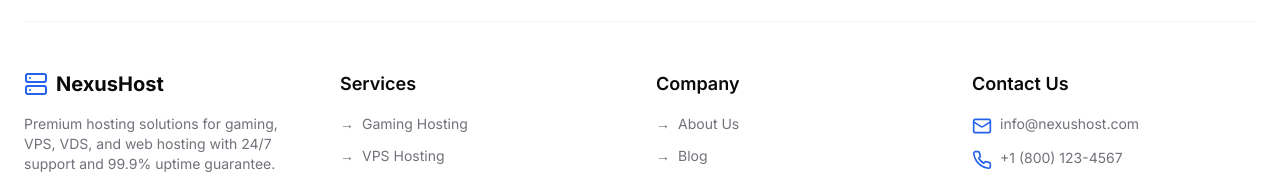
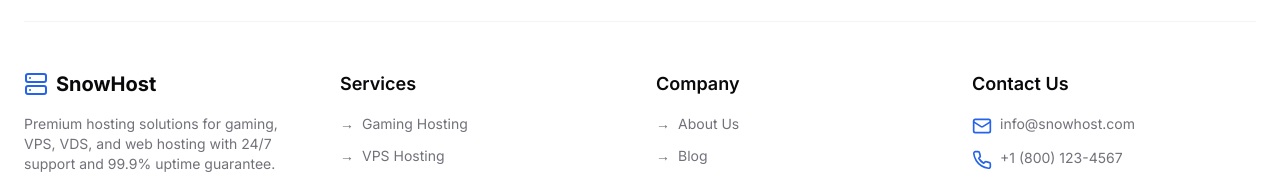
Before and after one commit to snow20099/snowhost, a Next.js app: page / in a window 1280 px wide. Shown: the part 5449-5629 px from the top of the page. Built offline with nearby package versions, Linux system fonts and the light colour scheme.

Commit message:
Update footer.tsx

```diff
--- a/components/footer.tsx
+++ b/components/footer.tsx
@@ -47,7 +47,7 @@ export default function Footer() {
           <div className="space-y-4">
             <Link href="/" className="flex items-center space-x-2">
               <Server className="h-6 w-6 text-blue-600" />
-              <span className="font-bold text-xl">NexusHost</span>
+              <span className="font-bold text-xl">SnowHost</span>
             </Link>
             <p className="text-sm text-muted-foreground">
               Premium hosting solutions for gaming, VPS, VDS, and web hosting with 24/7 support and 99.9% uptime
@@ -159,10 +159,10 @@ export default function Footer() {
               <li className="flex items-start">
                 <Mail className="h-5 w-5 text-blue-600 mr-2 mt-0.5" />
                 <a
-                  href="mailto:info@nexushost.com"
+                  href="mailto:info@snowhost.com"
                   className="text-sm text-muted-foreground hover:text-blue-600 transition-colors"
                 >
-                  info@nexushost.com
+                  info@snowhost.com
                 </a>
               </li>
               <li className="flex items-start">
```
